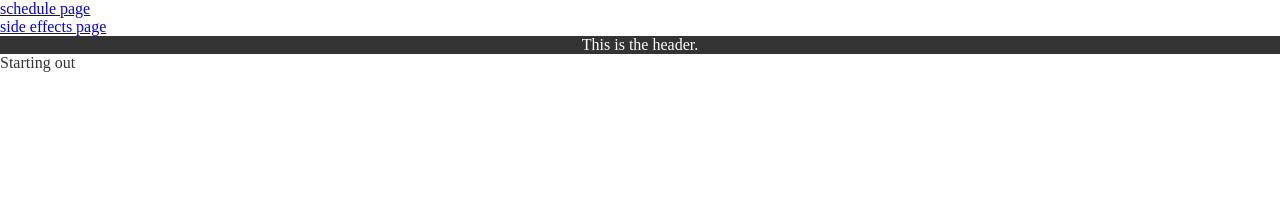
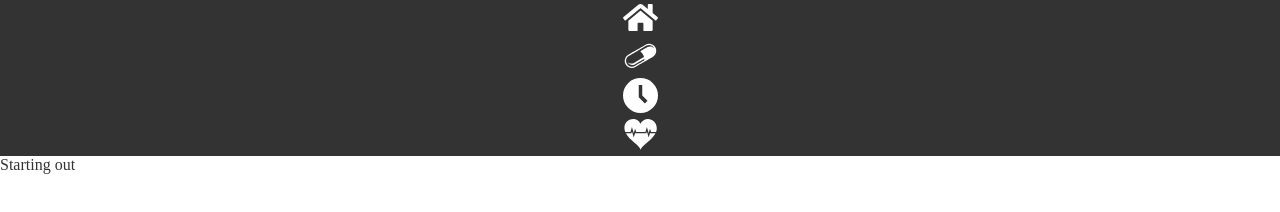
Before and after one commit to JWSmoroske/Cathacks-X-Project, a plain HTML site: page index.html in a window 1280 px wide. Drawn offline with Linux system fonts and the light colour scheme.

Commit message:
Added header icons.

```diff
--- a/index.html
+++ b/index.html
@@ -9,9 +9,15 @@
 </head>
 
 <body>
-    <a href="./schedule.html">schedule page</a>
-    <a href="./side_effects.html">side effects page</a>
-    <header>This is the header.</header>
+    <header>
+        <ul>
+            <li><a href="./index.html"><img src="./images/icons/home.svg" alt="Home" width = "35" height = "35"></a></li>
+            <li><a href="./side_effects.html"><img src="./images/icons/pill.svg" alt="Medications" width = "35" height = "35"></a></li>
+            <li><a href="./schedule.html"><img src="./images/icons/clock.svg" alt="Clock" width = "35" height = "35"></a></li>
+            <li><a href="tel:+15025541822"><img src="images/icons/heart.svg" alt="Doctor" height = "35" width = "35"></a></li>
+        </ul>
+    </header>
+
     <main>Starting out</main>
 </body>
 
```
